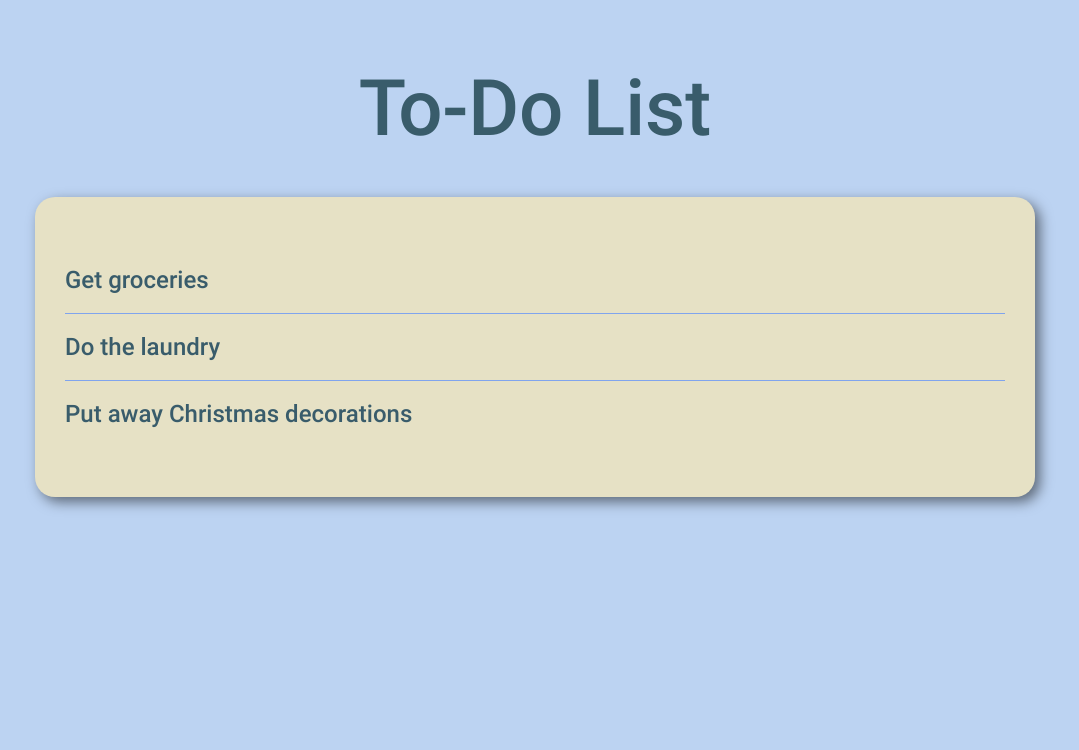
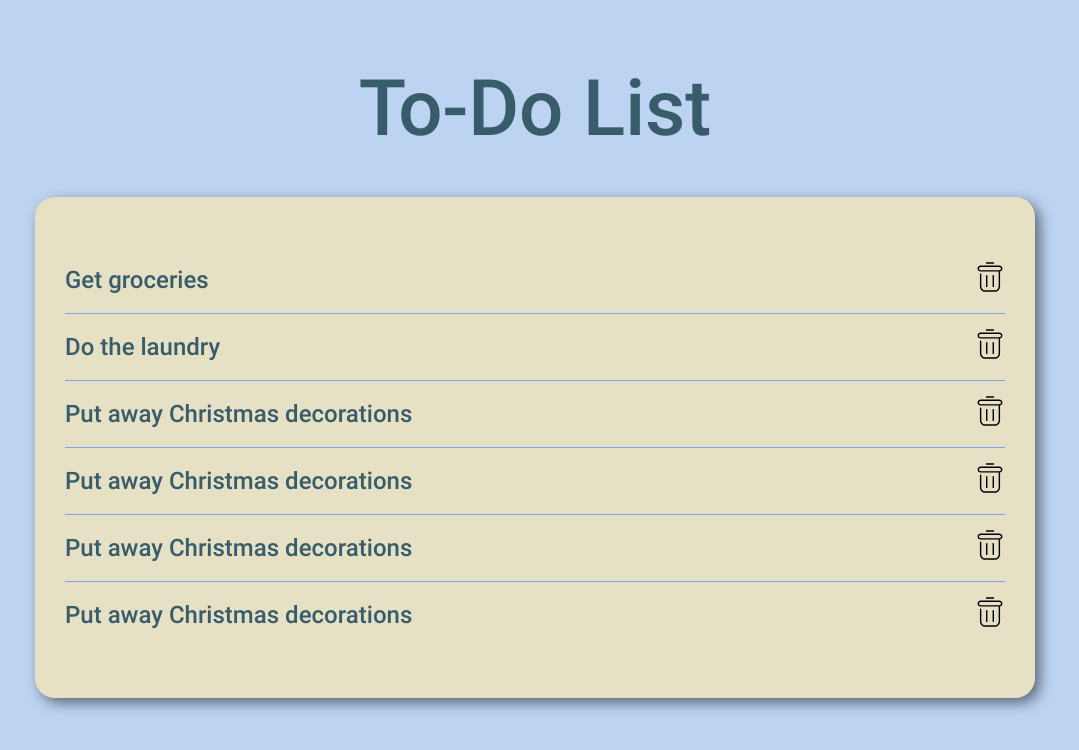
Before and after one commit to Qumansa/todolist_redux, a React (Create React App) app: page / in a window 1280 px wide. Shown: the top 750 px of the page, without its empty margins (105-1184 px from the left). Built offline with nearby package versions, Linux system fonts and the light colour scheme; data requests are answered from the project's data file; a web font is replaced by a local one.

Commit message:
toDoList
Настроена возможность удаления конкретной задачи из списка

```diff
--- a/server.json
+++ b/server.json
@@ -11,6 +11,18 @@
     {
       "id": 3,
       "description": "Put away Christmas decorations"
+    },
+    {
+      "id": 4,
+      "description": "Put away Christmas decorations"
+    },
+    {
+      "id": 5,
+      "description": "Put away Christmas decorations"
+    },
+    {
+      "id": 6,
+      "description": "Put away Christmas decorations"
     }
   ]
 }
--- a/src/api/apiSlice.js
+++ b/src/api/apiSlice.js
@@ -21,14 +21,14 @@ export const apiSlice = createApi({
         //     // в данном случае целью является то, чтобы после того, как герой был добавлен и данные ушли на сервер, сразу же произошло обновление этих данных на клиенте. то есть если было 3 героя, через форму добавили нового героя, на сервере стало 4 героя, на клиенте тоже должно отображаться 4 героя. фактически сразу после запроса createHero вызывается ещё один запрос getHeroes
         //     invalidatesTags: ['Heroes']
         // }),
-        // deleteHero: builder.mutation({
-        //     query: id => ({
-        //         url: `/heroes/${id}`,
-        //         method: 'DELETE'
-        //     }),
-        //     invalidatesTags: ['Heroes']
-        // })
+        deleteToDoItem: builder.mutation({
+            query: (id) => ({
+                url: `/todos/${id}`,
+                method: 'DELETE'
+            }),
+            invalidatesTags: ['Todos']
+        })
     })
 });
 
-export const {useGetToDoListQuery} = apiSlice;
+export const {useGetToDoListQuery, useDeleteToDoItemMutation} = apiSlice;
--- a/src/components/toDoItem/ToDoItem.js
+++ b/src/components/toDoItem/ToDoItem.js
@@ -1,9 +1,15 @@
 import './toDoItem.sass';
 
-const ToDoItem = ({description}) => {
+const ToDoItem = ({description, onDelete}) => {
     return (
         <li className="to-do-list__item">
             <span className="to-do-list__description">{description}</span>
+            <button
+                className="to-do-list__button"
+                aria-label="Delete"
+                onClick={onDelete}>
+                    <svg className="to-do-list__button-img" xmlns="http://www.w3.org/2000/svg" viewBox="0 0 128 128"><path d="M24,41h77v63c0,9.37-7.63,17-17,17H44c-9.37,0-17-7.63-17-17V52c0-1.66-1.34-3-3-3s-3,1.34-3,3v52c0,12.68,10.32,23,23,23 h40c12.68,0,23-10.32,23-23V40.64c5.72-1.36,10-6.5,10-12.64c0-7.17-5.83-13-13-13H24c-7.17,0-13,5.83-13,13S16.83,41,24,41z M24,21h80c3.86,0,7,3.14,7,7s-3.14,7-7,7H24c-3.86,0-7-3.14-7-7S20.14,21,24,21z"/><path d="M49,7h30c1.66,0,3-1.34,3-3s-1.34-3-3-3H49c-1.66,0-3,1.34-3,3S47.34,7,49,7z"/><path d="M53,104V58c0-1.66-1.34-3-3-3s-3,1.34-3,3v46c0,1.66,1.34,3,3,3S53,105.66,53,104z"/><path d="M81,104V58c0-1.66-1.34-3-3-3s-3,1.34-3,3v46c0,1.66,1.34,3,3,3S81,105.66,81,104z"/></svg>
+            </button>
         </li>
     );
 };
--- a/src/components/toDoItem/toDoItem.sass
+++ b/src/components/toDoItem/toDoItem.sass
@@ -2,6 +2,22 @@
 
 .to-do-list
     &__item
+        display: flex
+        justify-content: space-between
+        column-gap: 30px
         padding: 15px 0
         &:not(:first-child)
             border-top: 1px solid $littleBoyBlue
+    &__button
+        width: 30px
+        height: 30px
+        transition: transform 0.2s
+        will-change: transform
+        @media (min-width: 992px)
+            &:hover
+                transform: scale(1.1)
+            &:active
+                opacity: 0.5
+        &-img
+            max-width: 100%
+            max-height: 100%
--- a/src/components/toDoList/ToDoList.js
+++ b/src/components/toDoList/ToDoList.js
@@ -1,5 +1,5 @@
 import { useCallback, useMemo } from 'react';
-import { useGetToDoListQuery } from '../../api/apiSlice';
+import { useGetToDoListQuery, useDeleteToDoItemMutation } from '../../api/apiSlice';
 
 import Spinner from '../spinner/Spinner';
 import ErrorMessage from '../errorMessage/ErrorMessage';
@@ -11,18 +11,21 @@ const ToDoList = () => {
     const {
         data: toDoList = [],
         isFetching,
-        isLoading,
         isError,
     } = useGetToDoListQuery();
+
+    const [deleteToDoItem] = useDeleteToDoItemMutation();
+
+    const onDeleteToDoItem = useCallback((id) => {
+        deleteToDoItem(id);
+        // eslint-disable-next-line
+    }, []);
 
     // const filteredToDoList = useMemo(() => {
     //     const filteredToDoList = [...toDoList];
 
     //     return filteredToDoList;
     // }, [toDoList]);
-
-    const spinner = isLoading ? <Spinner/> : null;
-    const errorMessage = isError ? <ErrorMessage/> : null;
 
     const renderToDoList = (arr) => {
         if (arr.length === 0 && !isFetching) {
@@ -33,7 +36,8 @@ const ToDoList = () => {
             return (
                 <ToDoItem
                     key={id}
-                    {...props}/>
+                    {...props}
+                    onDelete={() => onDeleteToDoItem(id)}/>
             );
         });
 
@@ -46,14 +50,18 @@ const ToDoList = () => {
 
     const elements = renderToDoList(toDoList);
 
+    const view = isError
+        ? <ErrorMessage/>
+        : isFetching
+        ? <Spinner/>
+        : elements;
+
     return (
         <section className="to-do-list section">
             <div className="container">
                 <h2 className="sr-only">Tasks</h2>
                 <div className="to-do-list__wrapper">
-                    {spinner}
-                    {errorMessage}
-                    {elements}
+                    {view}
                 </div>
             </div>
         </section>
--- a/src/index.js
+++ b/src/index.js
@@ -4,7 +4,6 @@ import { Provider } from 'react-redux';
 
 import store from './store';
 import App from './components/app/App';
-
 
 const container = document.getElementById('root');
 const root = createRoot(container);
--- a/src/store/index.js
+++ b/src/store/index.js
@@ -6,7 +6,9 @@ const store = configureStore({
     reducer: {
         [apiSlice.reducerPath]: apiSlice.reducer
     },
-    middleware: getDefaultMiddleware => getDefaultMiddleware().concat(apiSlice.middleware),
+    middleware(getDefaultMiddleware) {
+        return getDefaultMiddleware().concat(apiSlice.middleware);
+    },
     devTools: process.env.NODE_ENV !== 'production',
 });
 
--- a/src/style/_base.sass
+++ b/src/style/_base.sass
@@ -45,7 +45,8 @@ p, b, span, time, ul, li
     font-weight: inherit
 
 button
-    // background-color: $white
+    padding: 0
+    background-color: transparent
     border: none
     cursor: pointer
 
```
Also changed, not shown: test.json (added, +32 -0 lines). Lines whose indentation alone changed are shown as unchanged.
